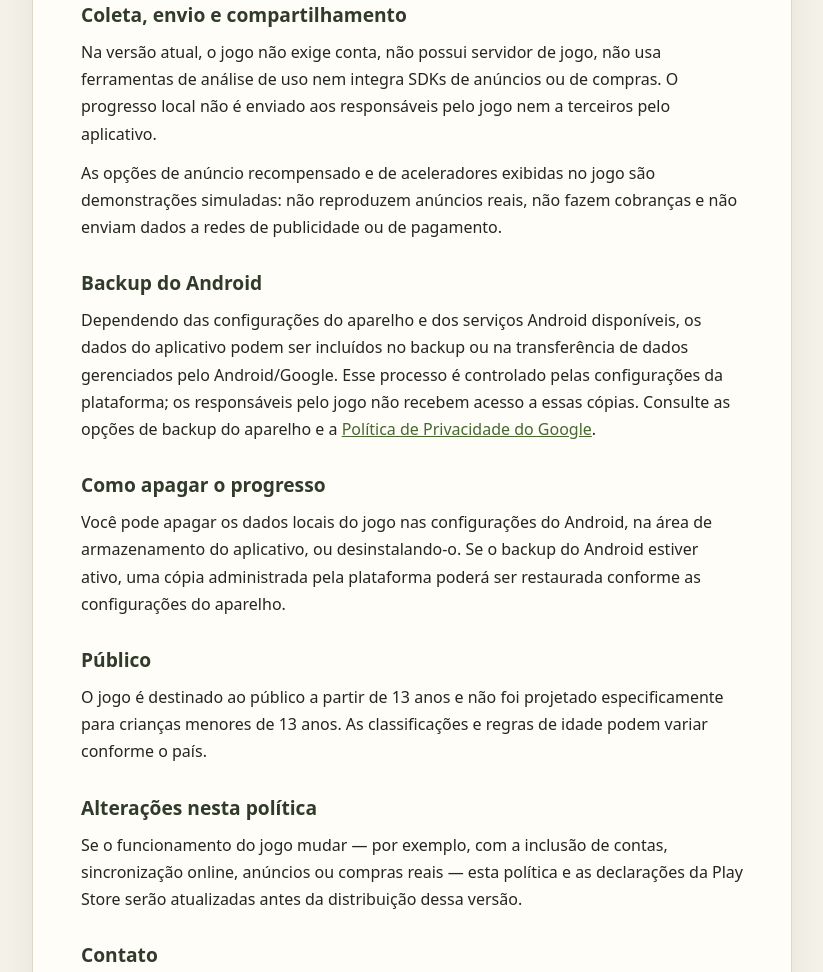
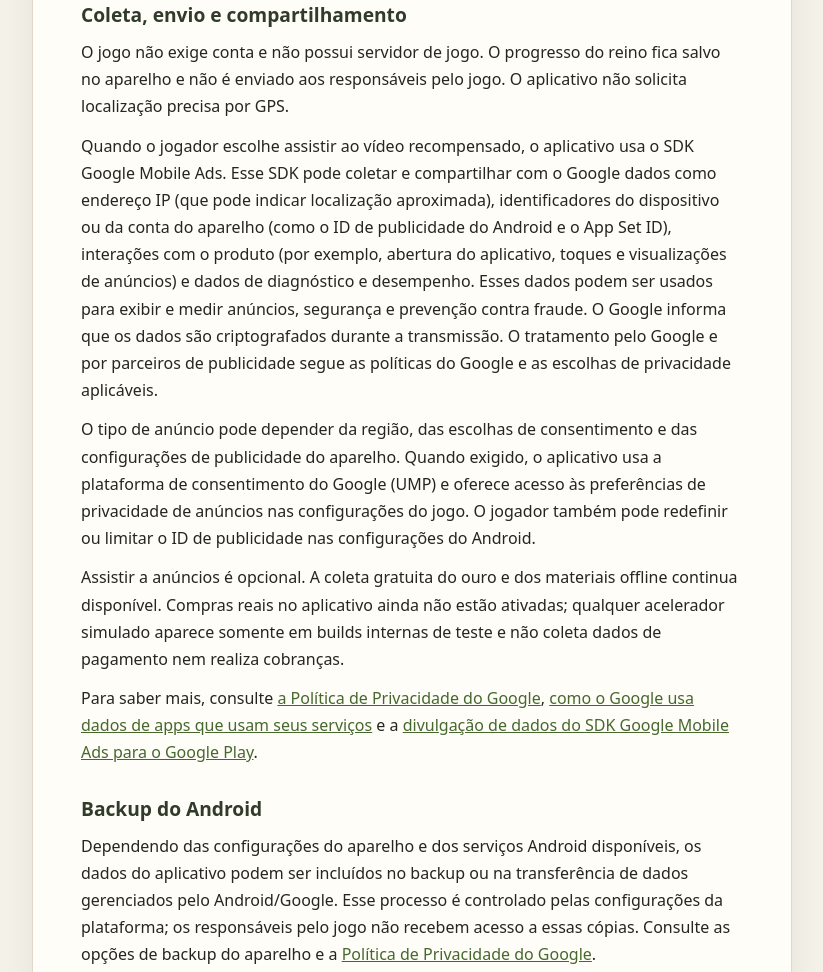
Before and after one commit to iRoberTLK/vale-do-ferro-privacy, a plain HTML site: page index.html in a window 1280 px wide. Shown: the part 414-1386 px from the top of the page, without its empty margins (228-1051 px from the left). Drawn offline with Linux system fonts and the light colour scheme.

Commit message:
Atualiza política para anúncios recompensados

```diff
--- a/index.html
+++ b/index.html
@@ -33,8 +33,11 @@
       <p>O jogo salva localmente no aparelho o progresso do reino e as preferências escolhidas, como recursos, construções, melhorias, configurações e o horário do último salvamento. Esses dados permitem continuar a partida e calcular a produção offline.</p>
 
       <h2>Coleta, envio e compartilhamento</h2>
-      <p>Na versão atual, o jogo não exige conta, não possui servidor de jogo, não usa ferramentas de análise de uso nem integra SDKs de anúncios ou de compras. O progresso local não é enviado aos responsáveis pelo jogo nem a terceiros pelo aplicativo.</p>
-      <p>As opções de anúncio recompensado e de aceleradores exibidas no jogo são demonstrações simuladas: não reproduzem anúncios reais, não fazem cobranças e não enviam dados a redes de publicidade ou de pagamento.</p>
+      <p>O jogo não exige conta e não possui servidor de jogo. O progresso do reino fica salvo no aparelho e não é enviado aos responsáveis pelo jogo. O aplicativo não solicita localização precisa por GPS.</p>
+      <p>Quando o jogador escolhe assistir ao vídeo recompensado, o aplicativo usa o SDK Google Mobile Ads. Esse SDK pode coletar e compartilhar com o Google dados como endereço IP (que pode indicar localização aproximada), identificadores do dispositivo ou da conta do aparelho (como o ID de publicidade do Android e o App Set ID), interações com o produto (por exemplo, abertura do aplicativo, toques e visualizações de anúncios) e dados de diagnóstico e desempenho. Esses dados podem ser usados para exibir e medir anúncios, segurança e prevenção contra fraude. O Google informa que os dados são criptografados durante a transmissão. O tratamento pelo Google e por parceiros de publicidade segue as políticas do Google e as escolhas de privacidade aplicáveis.</p>
+      <p>O tipo de anúncio pode depender da região, das escolhas de consentimento e das configurações de publicidade do aparelho. Quando exigido, o aplicativo usa a plataforma de consentimento do Google (UMP) e oferece acesso às preferências de privacidade de anúncios nas configurações do jogo. O jogador também pode redefinir ou limitar o ID de publicidade nas configurações do Android.</p>
+      <p>Assistir a anúncios é opcional. A coleta gratuita do ouro e dos materiais offline continua disponível. Compras reais no aplicativo ainda não estão ativadas; qualquer acelerador simulado aparece somente em builds internas de teste e não coleta dados de pagamento nem realiza cobranças.</p>
+      <p>Para saber mais, consulte <a href="https://policies.google.com/privacy?hl=pt-BR">a Política de Privacidade do Google</a>, <a href="https://policies.google.com/technologies/partner-sites?hl=pt-BR">como o Google usa dados de apps que usam seus serviços</a> e a <a href="https://developers.google.com/admob/android/privacy/play-data-disclosure?hl=pt-br">divulgação de dados do SDK Google Mobile Ads para o Google Play</a>.</p>
 
       <h2>Backup do Android</h2>
       <p>Dependendo das configurações do aparelho e dos serviços Android disponíveis, os dados do aplicativo podem ser incluídos no backup ou na transferência de dados gerenciados pelo Android/Google. Esse processo é controlado pelas configurações da plataforma; os responsáveis pelo jogo não recebem acesso a essas cópias. Consulte as opções de backup do aparelho e a <a href="https://policies.google.com/privacy?hl=pt-BR">Política de Privacidade do Google</a>.</p>
@@ -46,7 +49,7 @@
       <p>O jogo é destinado ao público a partir de 13 anos e não foi projetado especificamente para crianças menores de 13 anos. As classificações e regras de idade podem variar conforme o país.</p>
 
       <h2>Alterações nesta política</h2>
-      <p>Se o funcionamento do jogo mudar — por exemplo, com a inclusão de contas, sincronização online, anúncios ou compras reais — esta política e as declarações da Play Store serão atualizadas antes da distribuição dessa versão.</p>
+      <p>Esta política poderá ser atualizada se o uso de anúncios mudar, se forem ativadas compras reais ou se novas integrações tratarem dados. A data da atualização será indicada no início do documento.</p>
 
       <h2>Contato</h2>
       <p>Para dúvidas sobre esta política ou sobre os dados locais do jogo, escreva para <a href="mailto:rober.sinatra01@gmail.com">rober.sinatra01@gmail.com</a>.</p>
```
